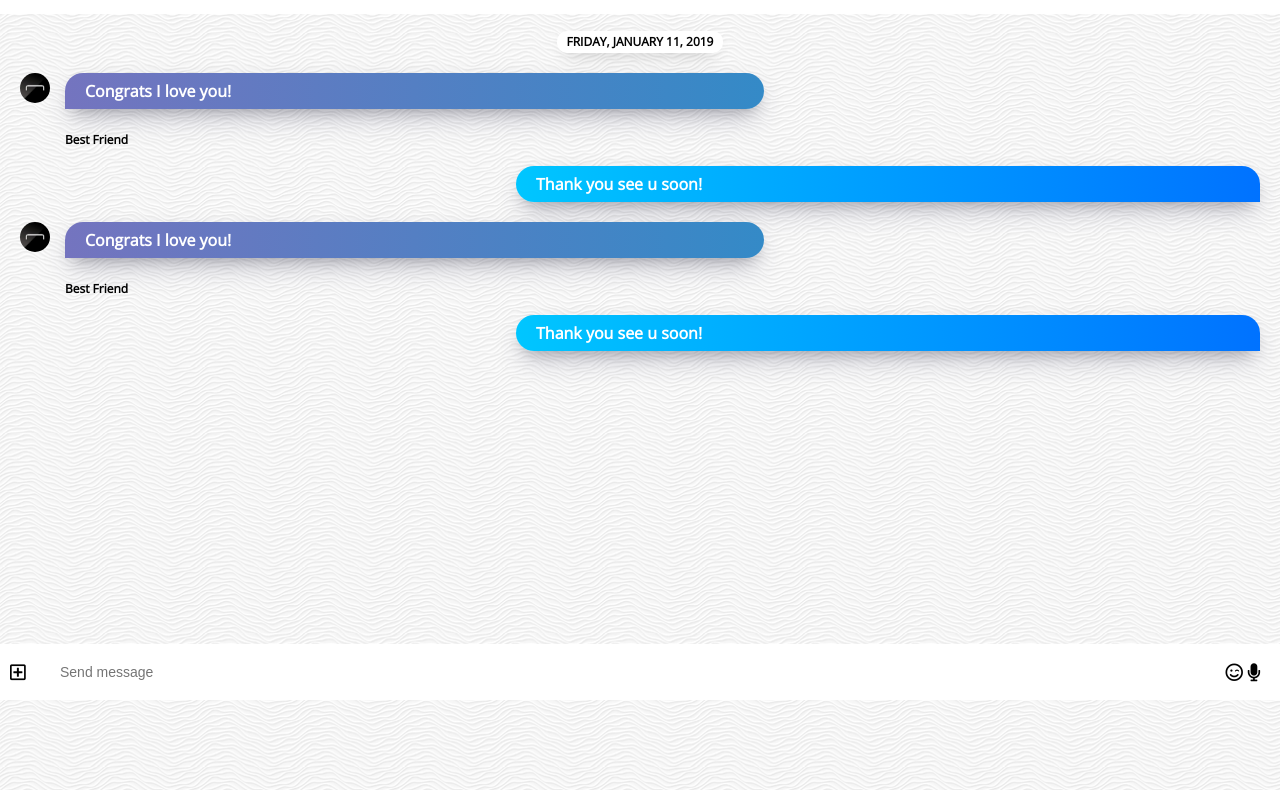
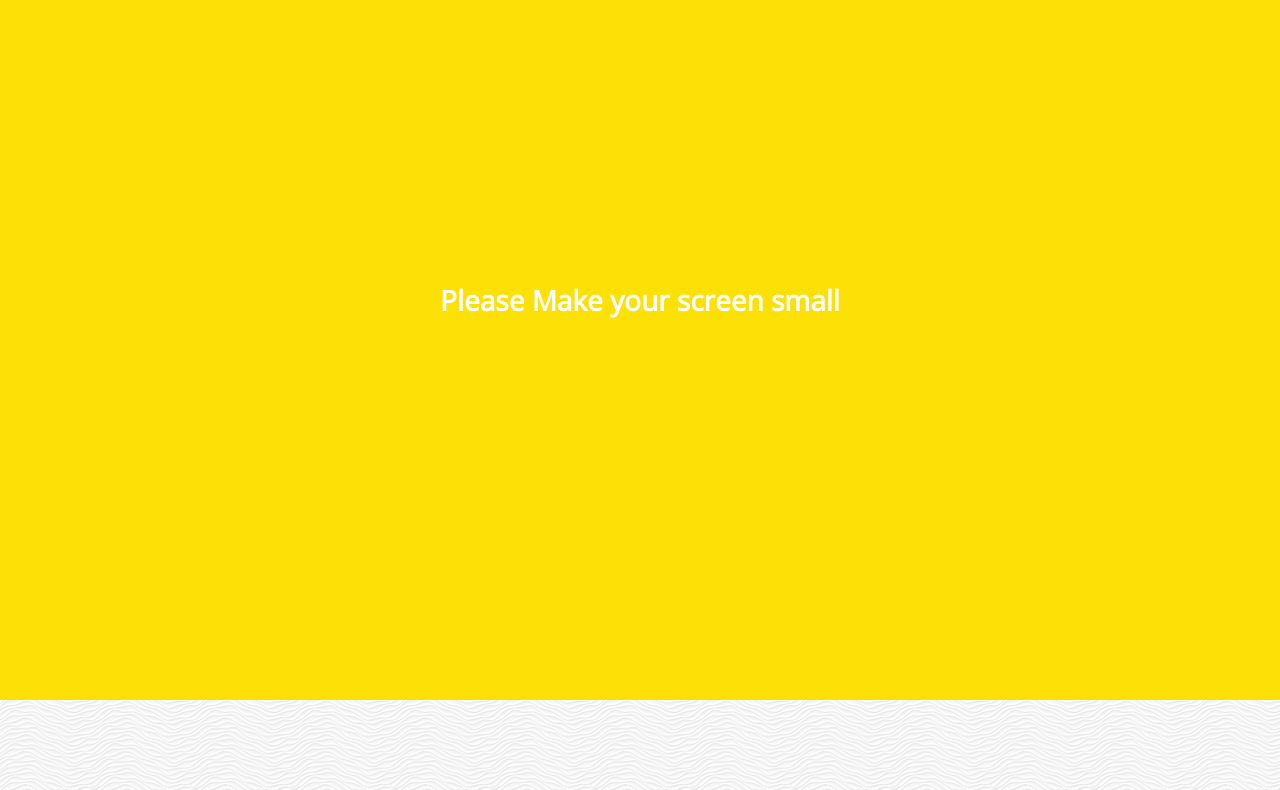
Before and after one commit to SonYoungsung/kakao-clone-v2, a plain HTML site: page chat.html in a window 1280 px wide. Shown: the part 100-890 px from the top of the page. Drawn offline with nearby package versions, Linux system fonts and the light colour scheme.

Commit message:
plus anime

```diff
--- a/chat.html
+++ b/chat.html
@@ -111,5 +111,8 @@
       </div>
       </div>
     </div>
+    <div class="bigScreen">
+      <span class="bigScreen__text">Please Make your screen small</span>
+    </div>
   </body>
 </html>
--- a/css/chat.css
+++ b/css/chat.css
@@ -127,10 +127,20 @@
   width: 100%;
 }
 
+@keyframes spin {
+  from {
+    transform: none;
+  }
+  to {
+    transform: rotateY(1turn);
+  }
+}
+
 .incoming-message img {
   width: 30px;
   border-radius: 15px;
   margin-right: 15px;
+  animation: spin 1s linear infinite;
 }
 
 .message .message__bubble {
--- /dev/null
+++ b/css/mobile.css
@@ -0,0 +1,25 @@
+.bigScreen {
+  position: absolute;
+  width: 100%;
+  height: 100%;
+  top: 0;
+  left: 0;
+  background-color: #fce006;
+  display: flex;
+  justify-content: center;
+  align-items: center;
+  font-weight: 600;
+  color: white;
+  font-size: 28px;
+  text-align: center;
+  line-height: 1.5;
+  padding: 0px 20px;
+  display: none;
+  z-index: 4;
+}
+
+@media screen and (min-width: 550px) {
+  .bigScreen {
+    display: flex;
+  }
+}
--- a/css/styles.css
+++ b/css/styles.css
@@ -10,6 +10,7 @@
 @import "more.css";
 @import "settings.css";
 @import "chat.css";
+@import "mobile.css";
 
 * {
   box-sizing: border-box;
```
Also changed, not shown: find.html (+3 -0 lines), friends.html (+3 -0 lines), index.html (+3 -0 lines), more.html (+3 -0 lines), settings.html (+3 -0 lines).
